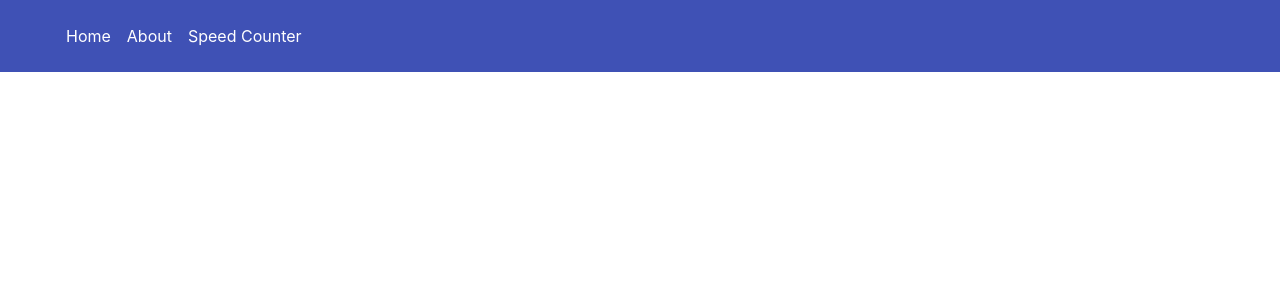
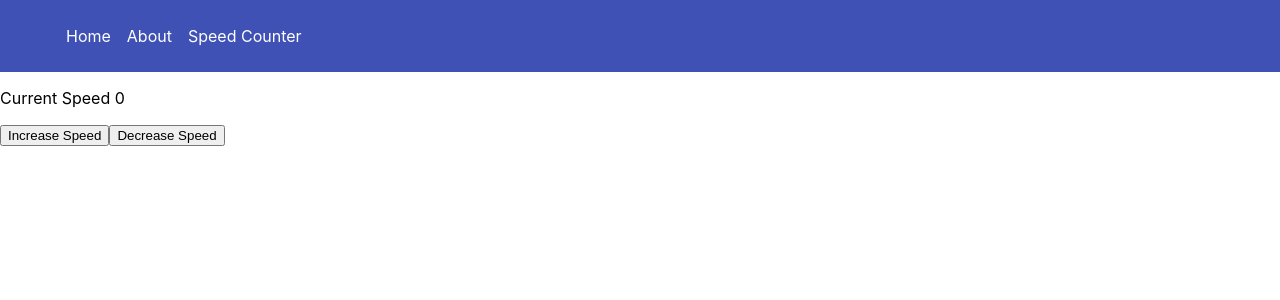
Before and after one commit to MostafaSalama/top-coder-react-challenge-1, a React (Create React App) app: page /speed-counter in a window 1280 px wide. Shown: the top 300 px of the page. Built offline with nearby package versions, Linux system fonts and the light colour scheme.

Commit message:
create route for SpeedCounter

```diff
--- a/src/App.js
+++ b/src/App.js
@@ -3,6 +3,7 @@ import {BrowserRouter, Link, Route} from 'react-router-dom';
 import './App.css'
 import Home from "./views/Home";
 import About from "./views/About";
+import SpeedCounterPage from "./views/SpeedCounter";
 function App() {
 	return (
 		<div>
@@ -35,6 +36,7 @@ const AppRoutes = ()=>{
 		<>
 			<Route path='/' exact><Home/></Route>
 			<Route path='/about'><About/></Route>
+			<Route path='/speed-counter'><SpeedCounterPage/></Route>
 			</>
 	)
 }
--- a/src/components/SpeedCounter.jsx
+++ b/src/components/SpeedCounter.jsx
@@ -1,14 +1,14 @@
 import React from 'react' ;
-import useCounter from "../hooks/useCounter";
+import useSpeed from "../hooks/useSpeed";
 
 const SpeedCounter = ()=>{
-    const [counter,increase,decrease] = useCounter();
+    const [speed,increase,decrease] = useSpeed();
     return (
         <div>
-            <p>Current Counter is <span>{counter}</span></p>
+            <p>Current Speed <span>{speed}</span></p>
             <div>
-                <button onClick={increase}>+</button>
-                <button onClick={decrease}>-</button>
+                <button onClick={increase}>Increase Speed</button>
+                <button onClick={decrease}>Decrease Speed</button>
             </div>
         </div>
     )
--- a/src/views/SpeedCounter.jsx
+++ b/src/views/SpeedCounter.jsx
@@ -0,0 +1,6 @@
+import React from 'react' ;
+import SpeedCounter from "../components/SpeedCounter";
+
+const SpeedCounterPage = ()=> <SpeedCounter/>
+
+export default SpeedCounterPage ;
```
